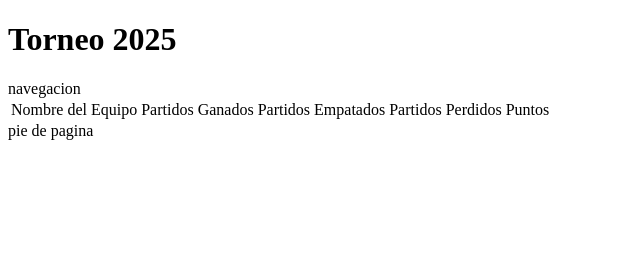
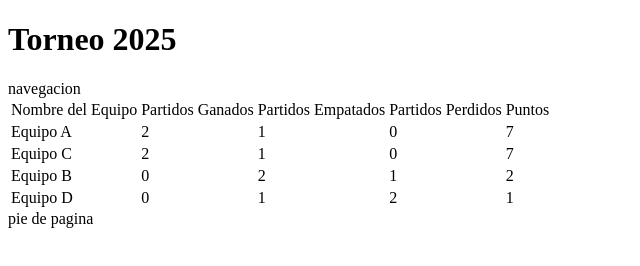
Before and after one commit to AEGhost013/proyecto_clase, a plain HTML site: page andy/index.html in a window 1280 px wide. Shown: the whole page, without its empty margins (0-640 px from the left). Drawn offline with Linux system fonts and the light colour scheme.

Commit message:
editar data

```diff
--- a/andy/index.html
+++ b/andy/index.html
@@ -24,7 +24,34 @@
                     <td>Partidos Perdidos</td>
                     <td>Puntos</td>
                 </tr>
-
+                <tr>
+                    <td>Equipo A</td>
+                    <td>2</td>
+                    <td>1</td>
+                    <td>0</td>
+                    <td>7</td>
+                </tr>
+                <tr>
+                    <td>Equipo C</td>
+                    <td>2</td>
+                    <td>1</td>
+                    <td>0</td>
+                    <td>7</td>
+                </tr>
+                <tr>
+                    <td>Equipo B</td>
+                    <td>0</td>
+                    <td>2</td>
+                    <td>1</td>
+                    <td>2</td>
+                </tr>
+                <tr>
+                    <td>Equipo D</td>
+                    <td>0</td>
+                    <td>1</td>
+                    <td>2</td>
+                    <td>1</td>
+                </tr>
             </table>
         </div>
     </div>
```
Also changed, not shown: data.txt.
